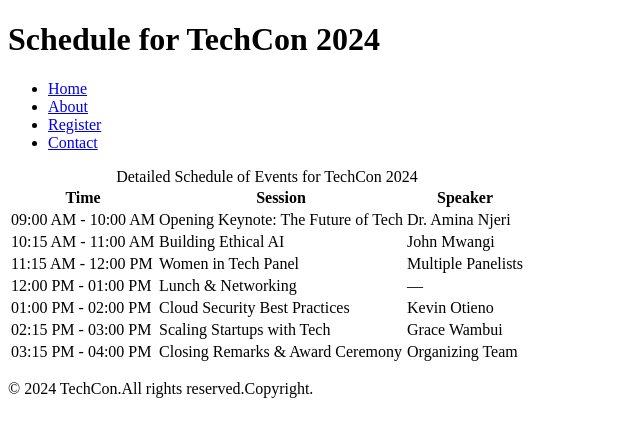
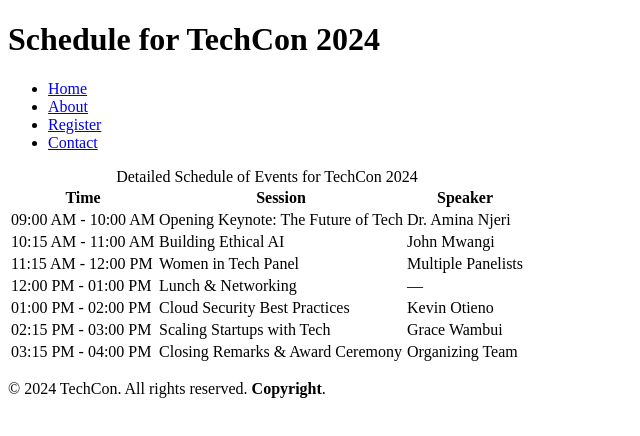
Before and after one commit to fittechjoy/TechCon_HTML, a plain HTML site: page techcon_website/schedule.html in a window 1280 px wide. Shown: the full height of the page, 0-640 px from the left. Drawn offline with Linux system fonts and the light colour scheme.

Commit message:
Footer to match all pages

```diff
--- a/techcon_website/schedule.html
+++ b/techcon_website/schedule.html
@@ -73,7 +73,7 @@
 
   <!-- Footer -->
   <footer>
-    <p>&copy; 2024 TechCon.All rights reserved.Copyright.</p>
+    <p>&copy; 2024 TechCon. All rights reserved. <strong>Copyright</strong>.</p>
   </footer>
 
 </body>
```
